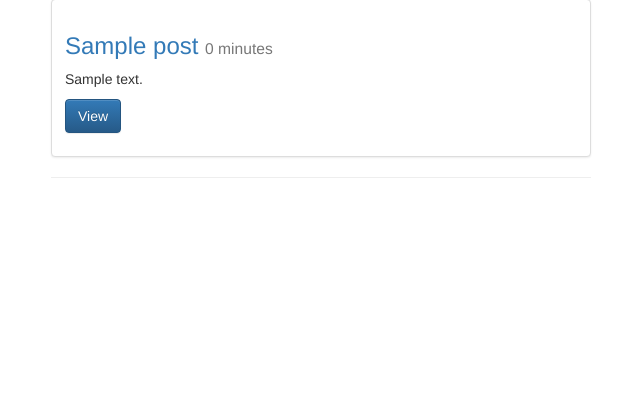
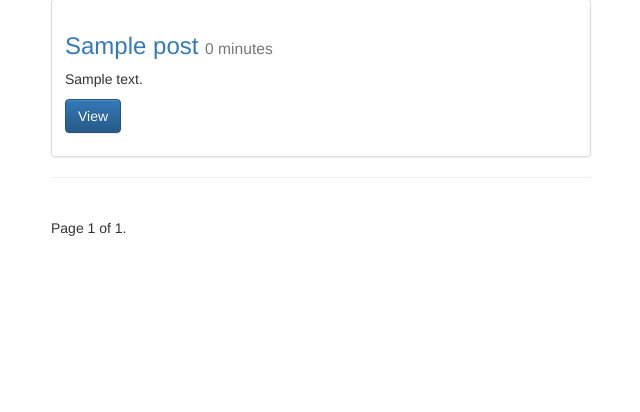
Before and after one commit to cropse/Django_Blog, a Django app: page /posts/ in a window 1280 px wide. Shown: the part 71-483 px from the top of the page, without its empty margins (319-959 px from the left). Run offline with Django 3.2, Linux system fonts and the light colour scheme; tables that the repository leaves empty hold one stand-in row (values such as "Sample post"); some libraries are stand-ins or nearby versions.

Commit message:
C2-32 Pagination page_list and set meta ordering in model

```diff
--- a/src/posts/models.py
+++ b/src/posts/models.py
@@ -14,3 +14,6 @@ class Post(models.Model):
 
     def get_absolute_url(self):
         return reverse("posts:detail", kwargs={'id':self.id})
+
+    class Meta:
+        ordering = ["-timestamp", "-updated"]
--- a/src/posts/views.py
+++ b/src/posts/views.py
@@ -1,6 +1,7 @@
 from django.contrib import messages
 from django.http import HttpResponse, HttpResponseRedirect
 from django.shortcuts import render, get_object_or_404, redirect
+from django.core.paginator import Paginator, EmptyPage, PageNotAnInteger
 
 # Create your views here.
 from .models import Post
@@ -29,12 +30,28 @@ def post_detail(request, id=None):# retrieve
     return render(request, "post_detail.html", context)
 
 def post_list(request):# list item
-    queryset = Post.objects.all()
+    queryset_list = Post.objects.all()
+    paginator = Paginator(queryset_list, 6) # Show 25 contacts per page
+    page_request_var = 'page'
+    page = request.GET.get(page_request_var)
+    try:
+        queryset = paginator.page(page)
+    except PageNotAnInteger:
+        # If page is not an integer, deliver first page.
+        queryset = paginator.page(1)
+    except EmptyPage:
+        # If page is out of range (e.g. 9999), deliver last page of results.
+        queryset = paginator.page(paginator.num_pages)
+
     context = {
         'object_list': queryset,
         'title': "List",
+        'page_request_var': page_request_var,
     }
     return render(request, "post_list.html", context)
+
+
+
 
 def post_update(request, id=None):
     instance = get_object_or_404(Post, id=id)
--- a/src/templates/post_list.html
+++ b/src/templates/post_list.html
@@ -20,5 +20,22 @@
 
       </div>
     {% endfor %}
+
+    <div class="pagination">
+    <span class="step-links">
+        {% if object_list.has_previous %}
+            <a href="?{{ page_request_var }}={{ object_list.previous_page_number }}">previous</a>
+        {% endif %}
+
+        <span class="current">
+            Page {{ object_list.number }} of {{ object_list.paginator.num_pages }}.
+        </span>
+
+        {% if object_list.has_next %}
+            <a href="?{{ page_request_var }}={{ object_list.next_page_number }}">next</a>
+        {% endif %}
+    </span>
+    </div>
+
   </div>
 {% endblock content %}
```
Also changed, not shown: 1 other file.
